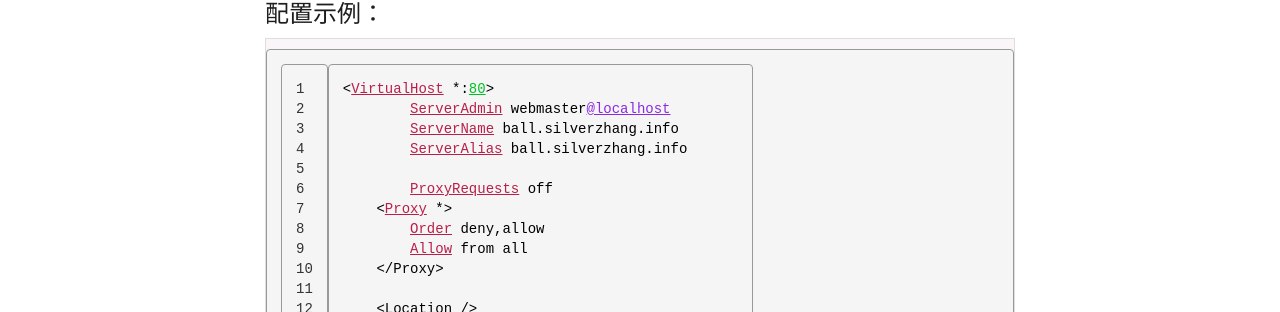
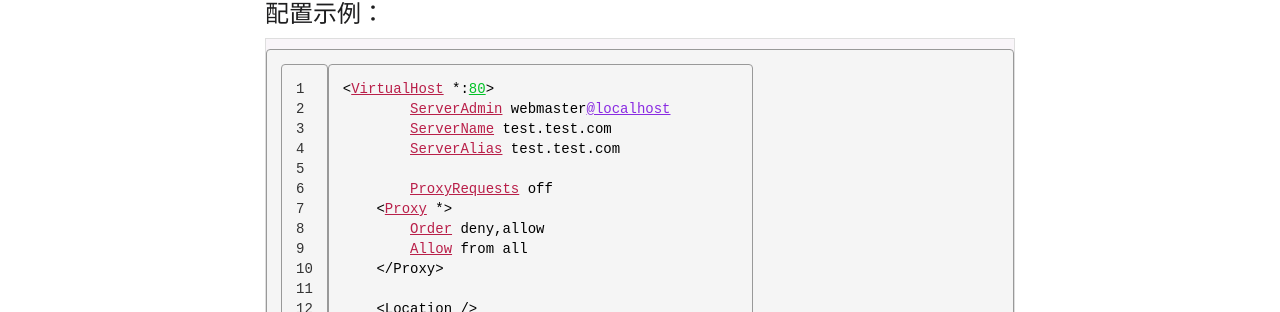
Before and after one commit to zyhwyl/zyhwyl.github.io, a Jekyll site: the page built from _posts/2014-03-31-apache-proxy.md, in a window 1280 px wide. Shown: the part 754-1066 px from the top of the page. Built offline with Jekyll 4.4.1, drawn with Linux system fonts in a browser that asks for light colours; nearby versions of some CDN libraries; library files that are not in the unit come from our copies; comment, search, counter and statistics services are not loaded.

Commit message:
fixed url bug

```diff
--- a/_posts/2014-03-31-apache-proxy.md
+++ b/_posts/2014-03-31-apache-proxy.md
@@ -16,8 +16,8 @@ share: true
 {% highlight ruby linenos %}
 <VirtualHost *:80>
         ServerAdmin webmaster@localhost
-        ServerName ball.silverzhang.info
-        ServerAlias ball.silverzhang.info
+        ServerName test.test.com
+        ServerAlias test.test.com
 
         ProxyRequests off
     <Proxy *>
```
